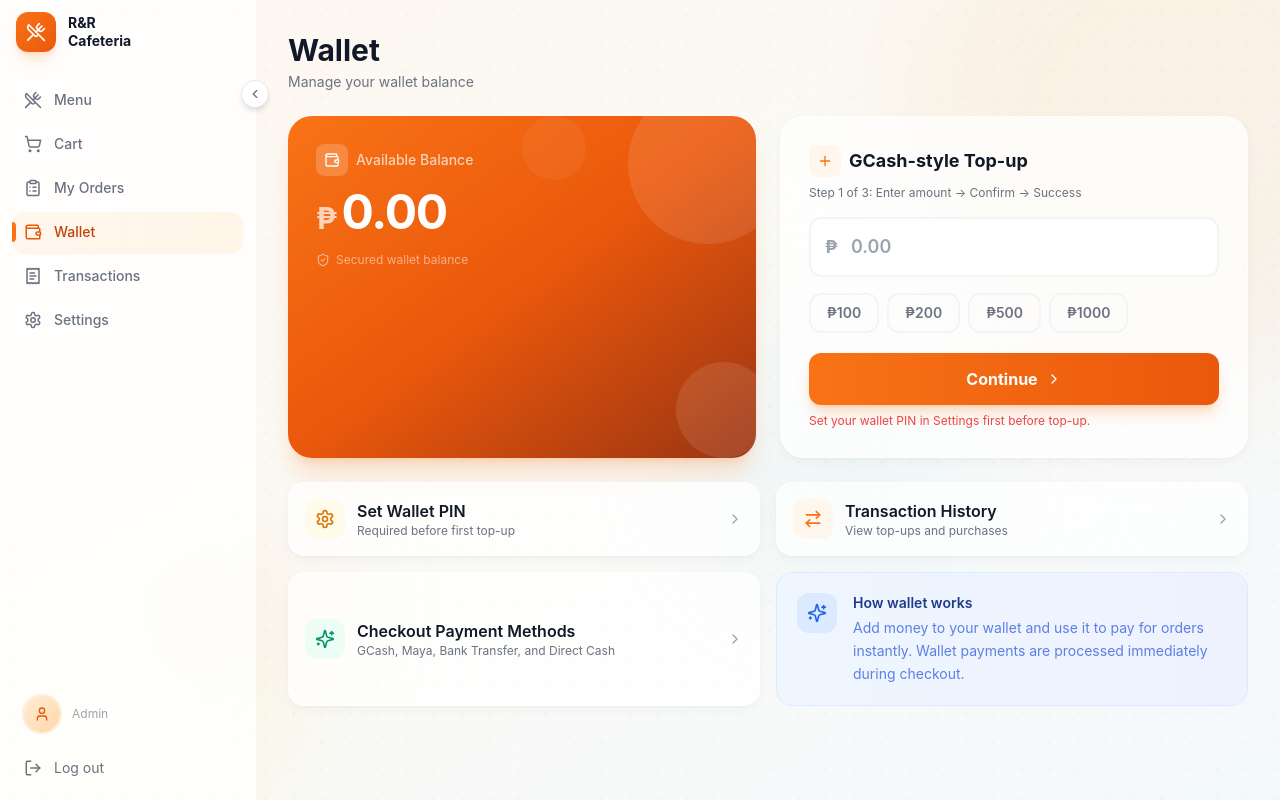
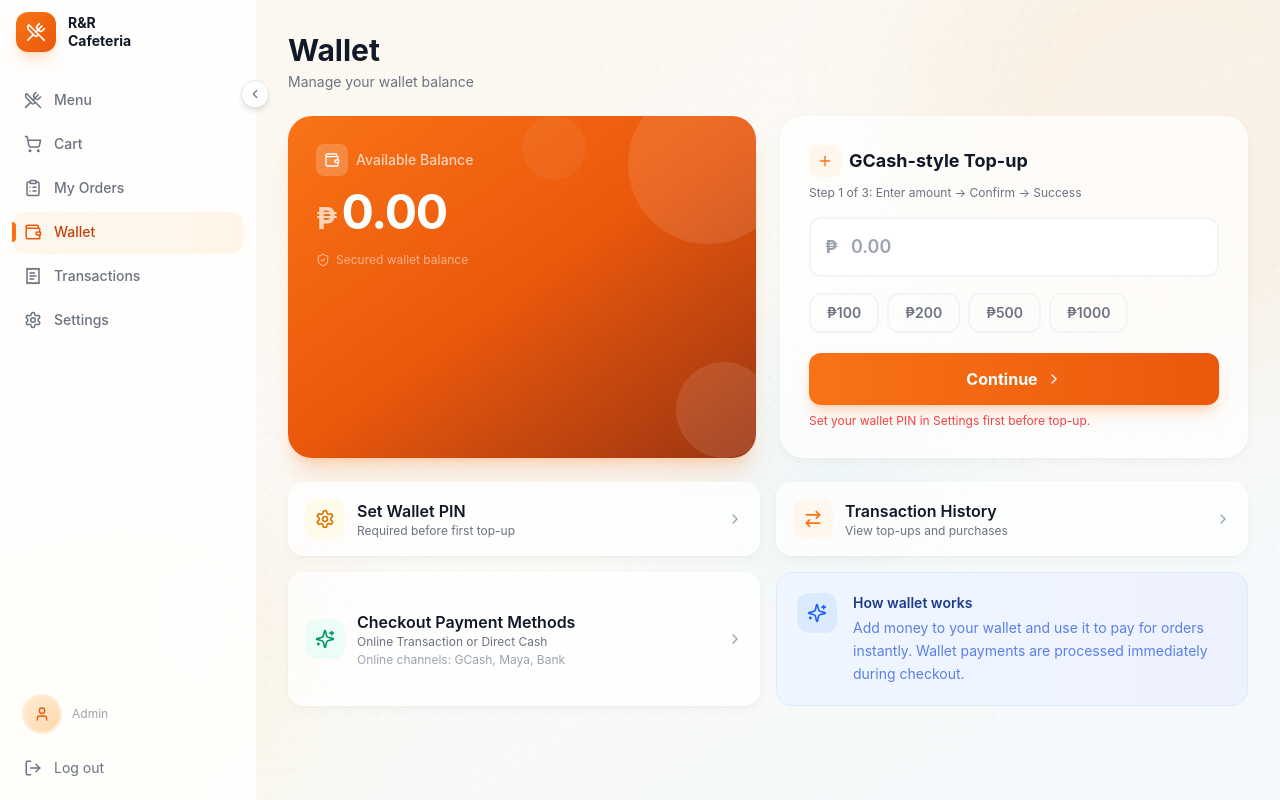
Before and after one commit to DeathKnell837/Canteen-Management, a React (Vite) app in the folder frontend/: page /wallet in a window 1280 px wide. Built offline with nearby package versions, Linux system fonts and the light colour scheme; no server answers; sample sign-in values are in the browser's storage.

Commit message:
feat: simplify checkout to direct cash or online transaction

```diff
--- a/frontend/src/pages/customer/Cart.jsx
+++ b/frontend/src/pages/customer/Cart.jsx
@@ -9,7 +9,7 @@ import { Link } from 'react-router-dom';
 export default function Cart() {
   const { items, removeItem, updateQuantity, clearCart, total, itemCount } = useCart();
   const [loading, setLoading] = useState(false);
-  const [paymentMethod, setPaymentMethod] = useState('GCASH');
+  const [paymentMethod, setPaymentMethod] = useState('ONLINE_TRANSACTION');
   const submitting = useRef(false);
   const navigate = useNavigate();
 
@@ -18,13 +18,11 @@ export default function Cart() {
   const grandTotal = total + tax;
 
   const PAYMENT_OPTIONS = [
-    { value: 'GCASH', label: 'GCash' },
-    { value: 'MAYA', label: 'Maya' },
-    { value: 'BANK_TRANSFER', label: 'Bank Transfer' },
+    { value: 'ONLINE_TRANSACTION', label: 'Online Transaction' },
     { value: 'DIRECT_CASH', label: 'Direct Cash' },
   ];
 
-  const selectedPaymentLabel = PAYMENT_OPTIONS.find((o) => o.value === paymentMethod)?.label || 'GCash';
+  const selectedPaymentLabel = PAYMENT_OPTIONS.find((o) => o.value === paymentMethod)?.label || 'Online Transaction';
 
   const handleCheckout = async () => {
     if (items.length === 0 || submitting.current) return;
@@ -75,7 +73,7 @@ export default function Cart() {
         <h2 className="text-2xl font-bold text-gray-900 dark:text-white mb-2">Your cart is empty</h2>
         <p className="text-gray-400 dark:text-gray-500 mb-8">Add some delicious Filipino food from the menu</p>
         <p className="text-xs text-gray-500 dark:text-gray-400 mb-4 text-center max-w-sm">
-          Checkout supports GCash, Maya, Bank Transfer, and Direct Cash once you add an item.
+          Checkout supports Online Transaction or Direct Cash once you add an item.
         </p>
         <Link
           to="/menu"
--- a/frontend/src/pages/customer/Wallet.jsx
+++ b/frontend/src/pages/customer/Wallet.jsx
@@ -286,7 +286,8 @@ export default function Wallet() {
             </div>
             <div>
               <p className="font-semibold text-gray-900 dark:text-white">Checkout Payment Methods</p>
-              <p className="text-xs text-gray-500 dark:text-gray-400">GCash, Maya, Bank Transfer, and Direct Cash</p>
+              <p className="text-xs text-gray-500 dark:text-gray-400">Online Transaction or Direct Cash</p>
+              <p className="text-xs text-gray-400 dark:text-gray-500 mt-0.5">Online channels: GCash, Maya, Bank</p>
             </div>
           </div>
           <ChevronRight className="w-4 h-4 text-gray-400" />
```
Also changed, not shown: 2 other files (tests, documents, lock files or other folders).
